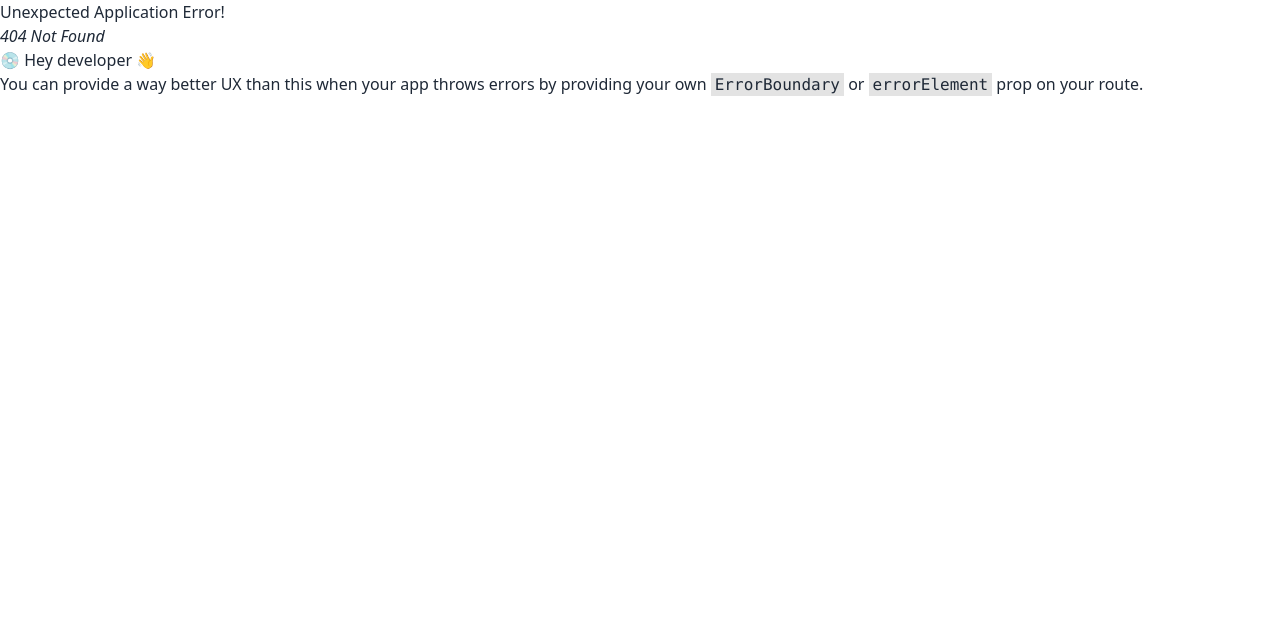
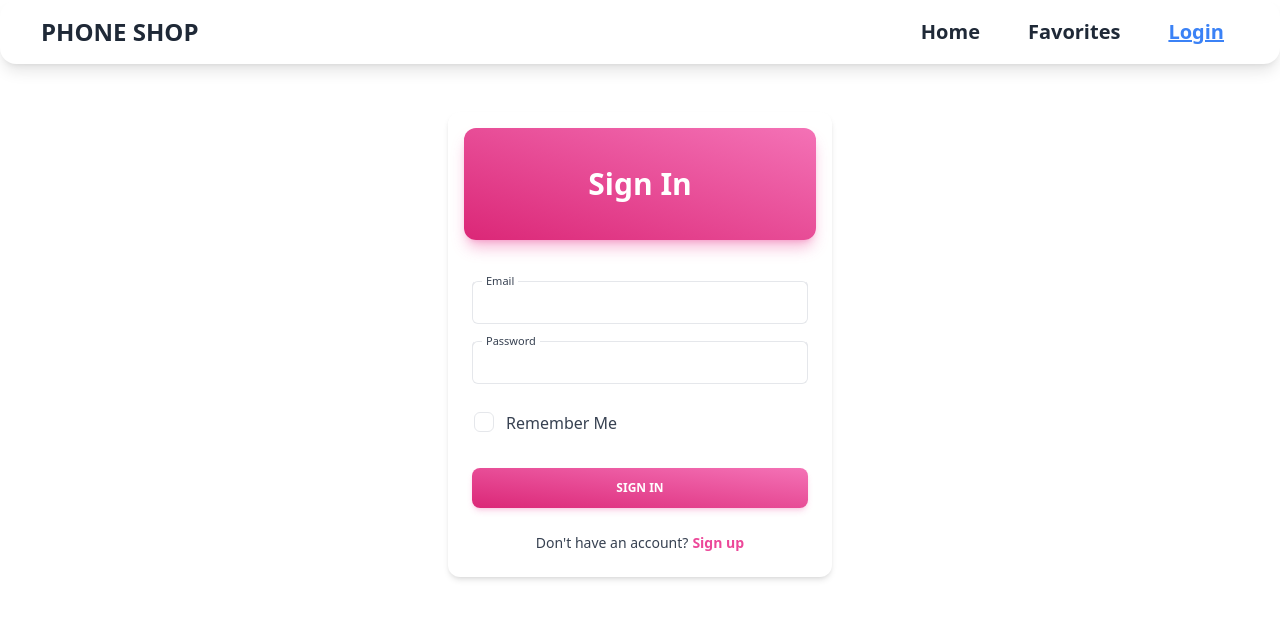
Before and after one commit to Kamrulthedev/Phone-Shelp, a React (Vite) app: page /Login in a window 1280 px wide. Before the commit this address had no page. Shown: the top 618 px of the page. Built offline with nearby package versions, Linux system fonts and the light colour scheme.

Commit message:
Banner-commit

```diff
--- a/src/Compunents/Header/Navber.jsx
+++ b/src/Compunents/Header/Navber.jsx
@@ -1,4 +1,4 @@
-import { Link } from "react-router-dom";
+import {  NavLink } from "react-router-dom";
 
 
 
@@ -8,14 +8,27 @@ const Navber = () => {
     const ReouterLink = <>
 
 
-        <Link to={'/'}>Home</Link>
-        <Link to={'/'}>Favorites</Link>
-        <Link to={'/'}>Login</Link>
+        <NavLink
+            to="/"
+            className={({ isActive, isPending }) =>
+                isPending ? "pending" : isActive ? "text-blue-500 underline" : ""}>Home</NavLink>
+
+        <NavLink
+            to="/Favorite"
+            className={({ isActive, isPending }) =>
+                isPending ? "pending" : isActive ? "text-blue-500 underline" : ""}>Favorites</NavLink>
+
+        <NavLink
+            to="/Login"
+            className={({ isActive, isPending }) =>
+                isPending ? "pending" : isActive ? "text-blue-500 underline" : ""}>Login</NavLink>
+
+
 
     </>
     return (
         <div>
-            <div className="navbar bg-base-100 justify-between   shadow-lg">
+            <div className="navbar bg-base-100 justify-between   shadow-lg rounded-2xl">
                 <div className="navbar-start">
 
                     <a className=" btn-ghost text-2xl font-bold ml-8">PHONE SHOP</a>
--- /dev/null
+++ b/src/Peges/Banner/Banner.jsx
@@ -0,0 +1,23 @@
+
+
+const Banner = () => {
+    return (
+        <div className=" h-[70vh] bg-green-200 rounded-lg">
+            <div className="hero min-h-screen" style={{backgroundImage: 'url(https://i.ibb.co/ZLFFSJh/Latest-Phones-in-Nigeria.jpg)'}}>
+  <div className="hero-overlay bg-opacity-60"></div>
+  <div className="hero-content text-center text-neutral-content">
+    <div className="max-w-md">
+  <div className="flex">
+    <input className="w-96 p-2 rounded-lg" type="text" placeholder="Search by category"/>
+    <button className="btn btn-primary ">Get Started</button>
+  </div>
+
+
+    </div>
+  </div>
+</div>
+        </div>
+    );
+};
+
+export default Banner;
--- a/src/Peges/Home/Home.jsx
+++ b/src/Peges/Home/Home.jsx
@@ -1,9 +1,10 @@
+import Banner from "../Banner/Banner";
 
 
 const Home = () => {
     return (
         <div>
-            <h1>MY WEBSITE HOME</h1>
+          <Banner></Banner>
         </div>
     );
 };
--- a/src/Peges/Login/Login.jsx
+++ b/src/Peges/Login/Login.jsx
@@ -1,10 +1,92 @@
-
 
 const Login = () => {
     return (
-        <div>
-            <h1>MY LOGIN PAGES</h1>
+        <div className='flex justify-center items-center mt-12' >
+            <div className="relative  flex flex-col text-gray-700 bg-white shadow-md w-96 rounded-xl bg-clip-border">
+                <div className="relative mt-4 grid mx-4 mb-4 -mt-6 overflow-hidden text-white shadow-lg h-28 place-items-center rounded-xl bg-gradient-to-tr from-pink-600 to-pink-400 bg-clip-border shadow-pink-500/40">
+                    <h3 className="block font-sans text-3xl antialiased font-semibold leading-snug tracking-normal text-white">
+                        Sign In
+                    </h3>
+                </div>
+                <div className="flex flex-col gap-4 p-6">
+                    <div className="relative h-11 w-full min-w-[200px]">
+                        <input
+                            className="w-full h-full px-3 py-3 font-sans text-sm font-normal transition-all bg-transparent border rounded-md peer border-blue-gray-200 border-t-transparent text-blue-gray-700 outline outline-0 placeholder-shown:border placeholder-shown:border-blue-gray-200 placeholder-shown:border-t-blue-gray-200 focus:border-2 focus:border-pink-500 focus:border-t-transparent focus:outline-0 disabled:border-0 disabled:bg-blue-gray-50"
+
+                        />
+                        <label className="before:content[' '] after:content[' '] pointer-events-none absolute left-0 -top-1.5 flex h-full w-full select-none text-[11px] font-normal leading-tight text-blue-gray-400 transition-all before:pointer-events-none before:mt-[6.5px] before:mr-1 before:box-border before:block before:h-1.5 before:w-2.5 before:rounded-tl-md before:border-t before:border-l before:border-blue-gray-200 before:transition-all after:pointer-events-none after:mt-[6.5px] after:ml-1 after:box-border after:block after:h-1.5 after:w-2.5 after:flex-grow after:rounded-tr-md after:border-t after:border-r after:border-blue-gray-200 after:transition-all peer-placeholder-shown:text-sm peer-placeholder-shown:leading-[4.1] peer-placeholder-shown:text-blue-gray-500 peer-placeholder-shown:before:border-transparent peer-placeholder-shown:after:border-transparent peer-focus:text-[11px] peer-focus:leading-tight peer-focus:text-pink-500 peer-focus:before:border-t-2 peer-focus:before:border-l-2 peer-focus:before:!border-pink-500 peer-focus:after:border-t-2 peer-focus:after:border-r-2 peer-focus:after:!border-pink-500 peer-disabled:text-transparent peer-disabled:before:border-transparent peer-disabled:after:border-transparent peer-disabled:peer-placeholder-shown:text-blue-gray-500">
+                            Email
+                        </label>
+                    </div>
+                    <div className="relative h-11 w-full min-w-[200px]">
+                        <input
+                            className="w-full h-full px-3 py-3 font-sans text-sm font-normal transition-all bg-transparent border rounded-md peer border-blue-gray-200 border-t-transparent text-blue-gray-700 outline outline-0 placeholder-shown:border placeholder-shown:border-blue-gray-200 placeholder-shown:border-t-blue-gray-200 focus:border-2 focus:border-pink-500 focus:border-t-transparent focus:outline-0 disabled:border-0 disabled:bg-blue-gray-50"
+
+                        />
+                        <label className="before:content[' '] after:content[' '] pointer-events-none absolute left-0 -top-1.5 flex h-full w-full select-none text-[11px] font-normal leading-tight text-blue-gray-400 transition-all before:pointer-events-none before:mt-[6.5px] before:mr-1 before:box-border before:block before:h-1.5 before:w-2.5 before:rounded-tl-md before:border-t before:border-l before:border-blue-gray-200 before:transition-all after:pointer-events-none after:mt-[6.5px] after:ml-1 after:box-border after:block after:h-1.5 after:w-2.5 after:flex-grow after:rounded-tr-md after:border-t after:border-r after:border-blue-gray-200 after:transition-all peer-placeholder-shown:text-sm peer-placeholder-shown:leading-[4.1] peer-placeholder-shown:text-blue-gray-500 peer-placeholder-shown:before:border-transparent peer-placeholder-shown:after:border-transparent peer-focus:text-[11px] peer-focus:leading-tight peer-focus:text-pink-500 peer-focus:before:border-t-2 peer-focus:before:border-l-2 peer-focus:before:!border-pink-500 peer-focus:after:border-t-2 peer-focus:after:border-r-2 peer-focus:after:!border-pink-500 peer-disabled:text-transparent peer-disabled:before:border-transparent peer-disabled:after:border-transparent peer-disabled:peer-placeholder-shown:text-blue-gray-500">
+                            Password
+                        </label>
+                    </div>
+                    <div className="-ml-2.5">
+                        <div className="inline-flex items-center">
+                            <label
+                                className="relative flex items-center p-3 rounded-full cursor-pointer"
+                                htmlFor="checkbox"
+                                data-ripple-dark="true"
+                            >
+                                <input
+                                    type="checkbox"
+                                    className="before:content[''] peer relative h-5 w-5 cursor-pointer appearance-none rounded-md border border-blue-gray-200 transition-all before:absolute before:top-2/4 before:left-2/4 before:block before:h-12 before:w-12 before:-translate-y-2/4 before:-translate-x-2/4 before:rounded-full before:bg-blue-gray-500 before:opacity-0 before:transition-opacity checked:border-pink-500 checked:bg-pink-500 checked:before:bg-pink-500 hover:before:opacity-10"
+                                    id="checkbox"
+                                />
+                                <span className="absolute text-white transition-opacity opacity-0 pointer-events-none top-2/4 left-2/4 -translate-y-2/4 -translate-x-2/4 peer-checked:opacity-100">
+                                    <svg
+                                        xmlns="http://www.w3.org/2000/svg"
+                                        className="h-3.5 w-3.5"
+                                        viewBox="0 0 20 20"
+                                        fill="currentColor"
+                                        stroke="currentColor"
+                                        stroke-width="1"
+                                    >
+                                        <path
+                                            fill-rule="evenodd"
+                                            d="M16.707 5.293a1 1 0 010 1.414l-8 8a1 1 0 01-1.414 0l-4-4a1 1 0 011.414-1.414L8 12.586l7.293-7.293a1 1 0 011.414 0z"
+                                            clip-rule="evenodd"
+                                        ></path>
+                                    </svg>
+                                </span>
+                            </label>
+                            <label
+                                className="mt-px font-light text-gray-700 cursor-pointer select-none"
+                                htmlFor="checkbox"
+                            >
+                                Remember Me
+                            </label>
+                        </div>
+                    </div>
+                </div>
+                <div className="p-6 pt-0">
+                    <button
+                        className="block w-full select-none rounded-lg bg-gradient-to-tr from-pink-600 to-pink-400 py-3 px-6 text-center align-middle font-sans text-xs font-bold uppercase text-white shadow-md shadow-pink-500/20 transition-all hover:shadow-lg hover:shadow-pink-500/40 active:opacity-[0.85] disabled:pointer-events-none disabled:opacity-50 disabled:shadow-none"
+                        type="button"
+                        data-ripple-light="true"
+                    >
+                        Sign In
+                    </button>
+                    <p className="flex justify-center mt-6 font-sans text-sm antialiased font-light leading-normal text-inherit">
+                        Don't have an account?
+                        <a
+                            href="#signup"
+                            className="block ml-1 font-sans text-sm antialiased font-bold leading-normal text-pink-500"
+                        >
+                            Sign up
+                        </a>
+                    </p>
+                </div>
+            </div>
+
         </div>
+
     );
 };
 
--- a/src/Reouts/Leouts/MainLeout.jsx
+++ b/src/Reouts/Leouts/MainLeout.jsx
@@ -4,7 +4,7 @@ import Navber from "../../Compunents/Header/Navber";
 
 const MainLeout = () => {
     return (
-        <div>
+        <div className="max-w-[1300px] mx-auto">
            <Navber></Navber>
             <Outlet></Outlet>
         </div>
--- a/src/Reouts/Reout.jsx
+++ b/src/Reouts/Reout.jsx
@@ -15,11 +15,11 @@ const MyReactReouter = createBrowserRouter([
                 element: <Home></Home>
             },
             {
-                path:'/',
+                path:'/Favorite',
                 element:<Favorite></Favorite>
             },
             {
-                path:'/',
+                path:'/Login',
                 element: <Login></Login>
             }
         ]
```
